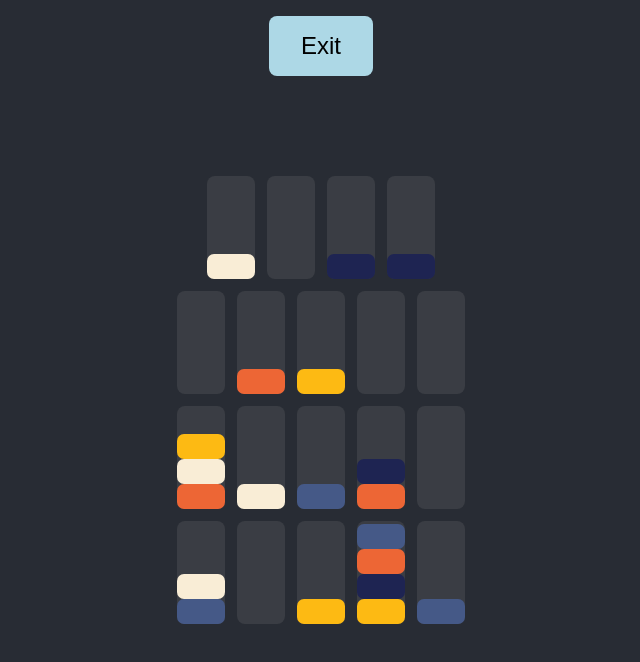
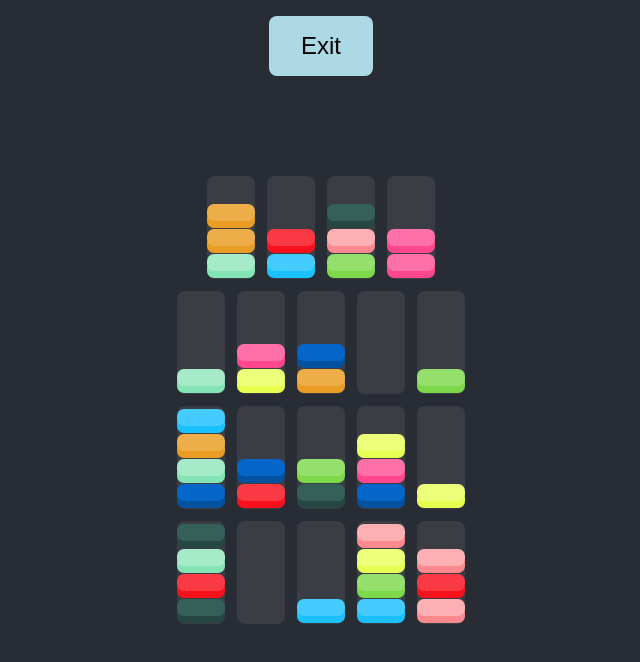
Before and after one commit to dkieffer/stacker, a React (Create React App) app: page / in a window 1280 px wide. Both pictures are taken after a click on the button "Play". Shown: the top 662 px of the page, without its empty margins (319-959 px from the left). Built offline with nearby package versions, Linux system fonts and the light colour scheme.

Commit message:
add sass and more colors

```diff
--- a/package.json
+++ b/package.json
@@ -6,6 +6,7 @@
     "@testing-library/jest-dom": "^4.2.4",
     "@testing-library/react": "^9.3.2",
     "@testing-library/user-event": "^7.1.2",
+    "node-sass": "^4.14.0",
     "react": "^16.13.1",
     "react-dom": "^16.13.1",
     "react-scripts": "3.4.1"
--- a/src/App.css
+++ b/src/App.css
@@ -65,7 +65,7 @@
 
 .token {
   width: 48px;
-  height: 25px;
+  height: 17px;
   background: #FF4646;
   border-radius: 7px;
   z-index: 1;
@@ -75,10 +75,11 @@
 }
 
 .token.selected {
-  border: 3px solid white;
-  width: 64px;
-  height: 64px;
-  transform: translateY(-64px);
+  border: 2px solid white;
+  box-shadow: 0px 0px 12px rgba(255,255,255,0.2);
+  width: 52px;
+  height: 44px;
+  transform: translate(-3px, -64px);
 }
 
 .button {
--- a/src/App.js
+++ b/src/App.js
@@ -16,7 +16,7 @@ class App extends React.Component {
       stacks: [],
       game: {
         tokenSet: 4,
-        colorSet: 5,
+        colorSet: 10,
         stacks: 19,
         stackCapacity: 4
       },
@@ -34,7 +34,7 @@ class App extends React.Component {
   }
 
   startGame() {
-    const colors = ['#ed6635', '#fdba13', '#f9edd6', '#455987', '#1e2452'];
+    const colors = ['one', 'two', 'three', 'four', 'five', 'six', 'seven', 'eight', 'nine', 'ten'];
     let xPosSpacing = 48;
     var stackPositions = this.positionStacks(this.state.game.stacks);
     console.log(stackPositions);
--- /dev/null
+++ b/src/colors.scss
@@ -0,0 +1,51 @@
+$one: #0466C8;
+$two: #44CCFF;
+$three: #A6EBC9;
+$four: #35605A;
+$five: #95E06C;
+$six: #EDFF7A;
+$seven: #EDAE49;
+$eight: #F93943;
+$nine: #FCB0B3;
+$ten: #FF70A6;
+
+.one {
+    background-color: $one;
+    box-shadow: 0px 7px 0px darken($one, 8);
+}
+.two {
+    background-color: $two;
+    box-shadow: 0px 7px 0px darken($two, 8);
+}
+.three {
+    background-color: $three;
+    box-shadow: 0px 7px 0px darken($three, 8);
+}
+.four {
+    background-color: $four;
+    box-shadow: 0px 7px 0px darken($four, 8);
+}
+.five {
+    background-color: $five;
+    box-shadow: 0px 7px 0px darken($five, 8);
+}
+.six {
+    background-color: $six;
+    box-shadow: 0px 7px 0px darken($six, 8);
+}
+.seven {
+    background-color: $seven;
+    box-shadow: 0px 7px 0px darken($seven, 8);
+}
+.eight {
+    background-color: $eight;
+    box-shadow: 0px 7px 0px darken($eight, 8);
+}
+.nine {
+    background-color: $nine;
+    box-shadow: 0px 7px 0px darken($nine, 8);
+}
+.ten {
+    background-color: $ten;
+    box-shadow: 0px 7px 0px darken($ten, 8);
+}
--- a/src/token.js
+++ b/src/token.js
@@ -1,5 +1,6 @@
 import React from 'react';
 // import './App.css';
+import './colors.scss';
 
 class Token extends React.Component {
     constructor(props) {
@@ -8,11 +9,11 @@ class Token extends React.Component {
 
     render() {
         var divStyle = {
-            backgroundColor: this.props.color,
+            // backgroundColor: this.props.color,
             top: this.props.yPos,
             left: this.props.xPos
         };
-        let className = 'token';
+        let className = 'token ' + this.props.color;
         if (this.props.selected === this.props.id) {
             className += ' selected';
         }
```
Also changed, not shown: src/colors.css (deleted), 1 other file (tests, documents, lock files or other folders).
